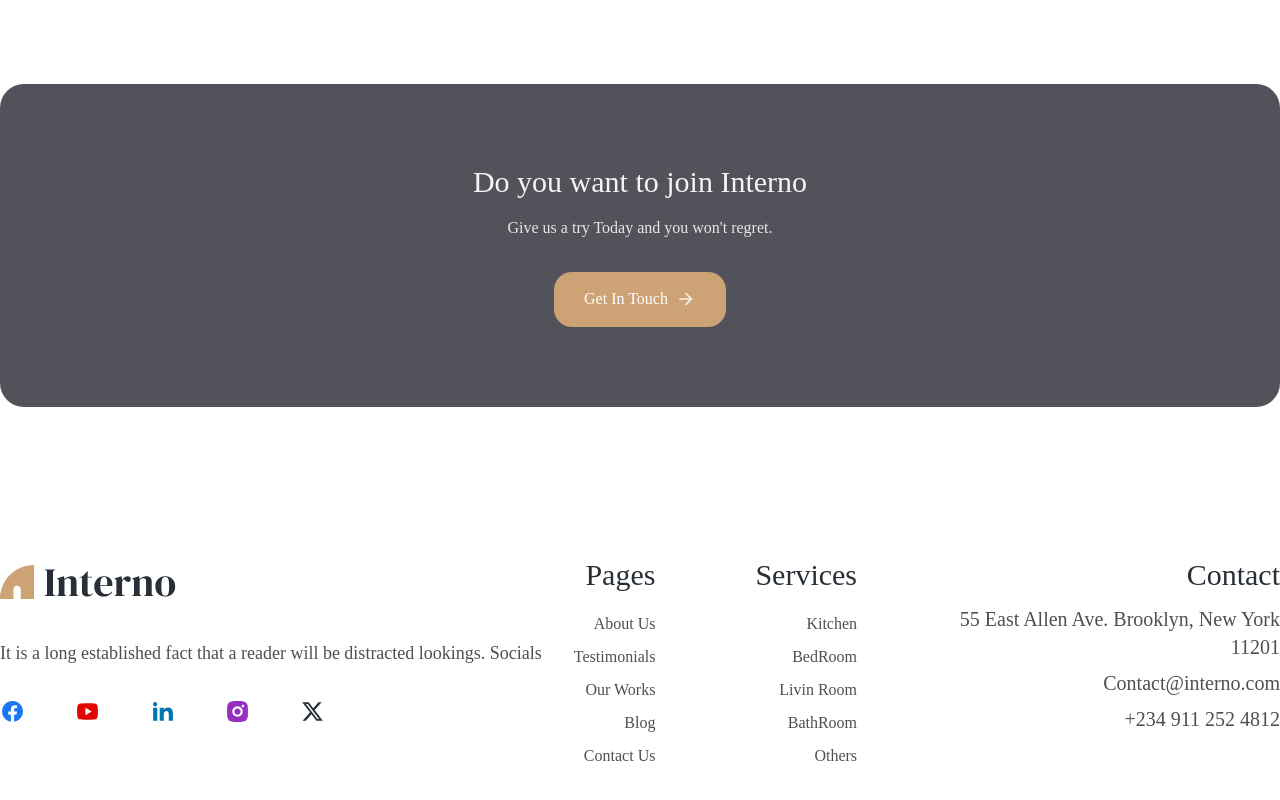
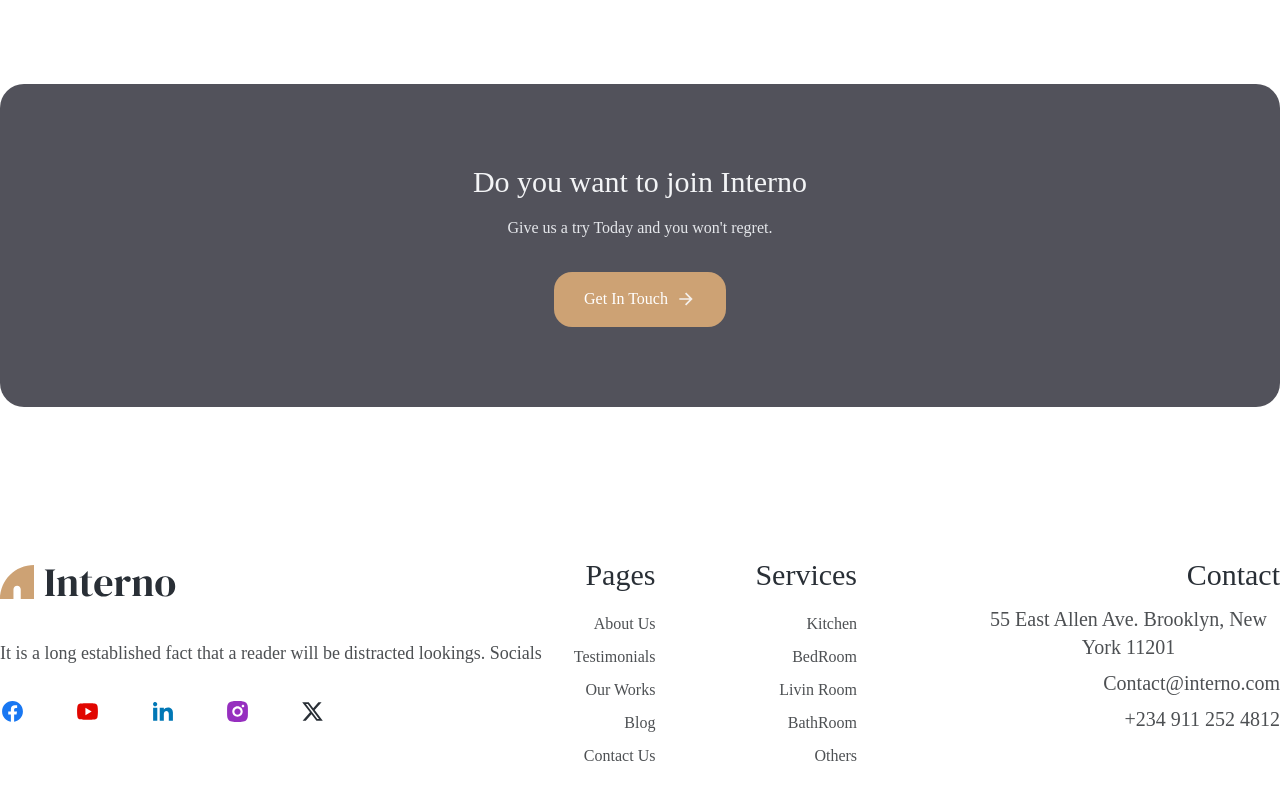
Before and after one commit to GuidanceLiberty/interno, a React (Vite) app: page / in a window 1280 px wide. Shown: the part 6555-7355 px from the top of the page. Built offline with nearby package versions, Linux system fonts and the light colour scheme.

Commit message:
added changes to footer

```diff
--- a/src/components/Footer.jsx
+++ b/src/components/Footer.jsx
@@ -106,8 +106,8 @@ const Footer = () => {
 
                     <div className="footer__item mx-w-[260px] mx-auto lg:mx-0 text-xl">
                         <h3 className='text-3xl mb-3'>Contact</h3>
-                        <div className="flex flex-col gap-2 ">
-                            <p>
+                        <div className="flex flex-col gap-2">
+                            <p className='text-center ml-5'>
                                 55 East Allen Ave. Brooklyn, New York 11201
                             </p>
                             <p>Contact@interno.com</p>
```
